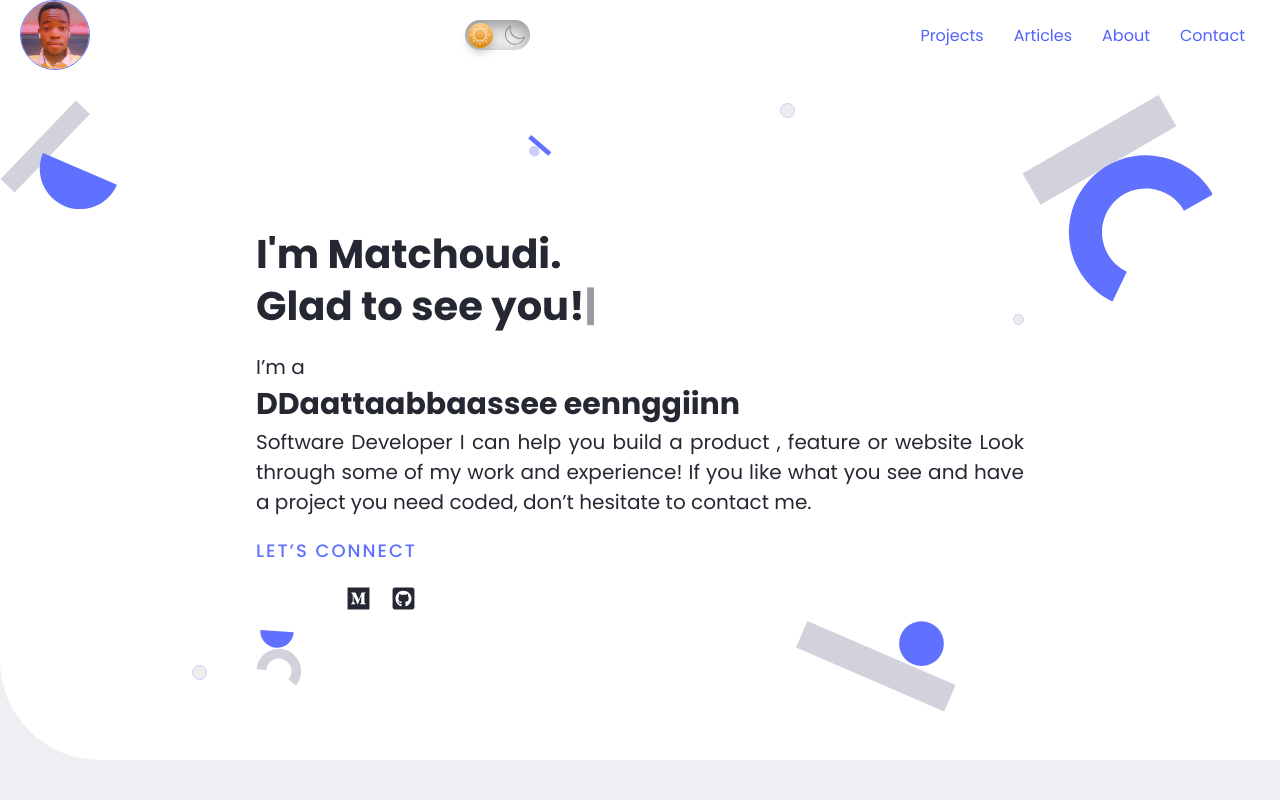
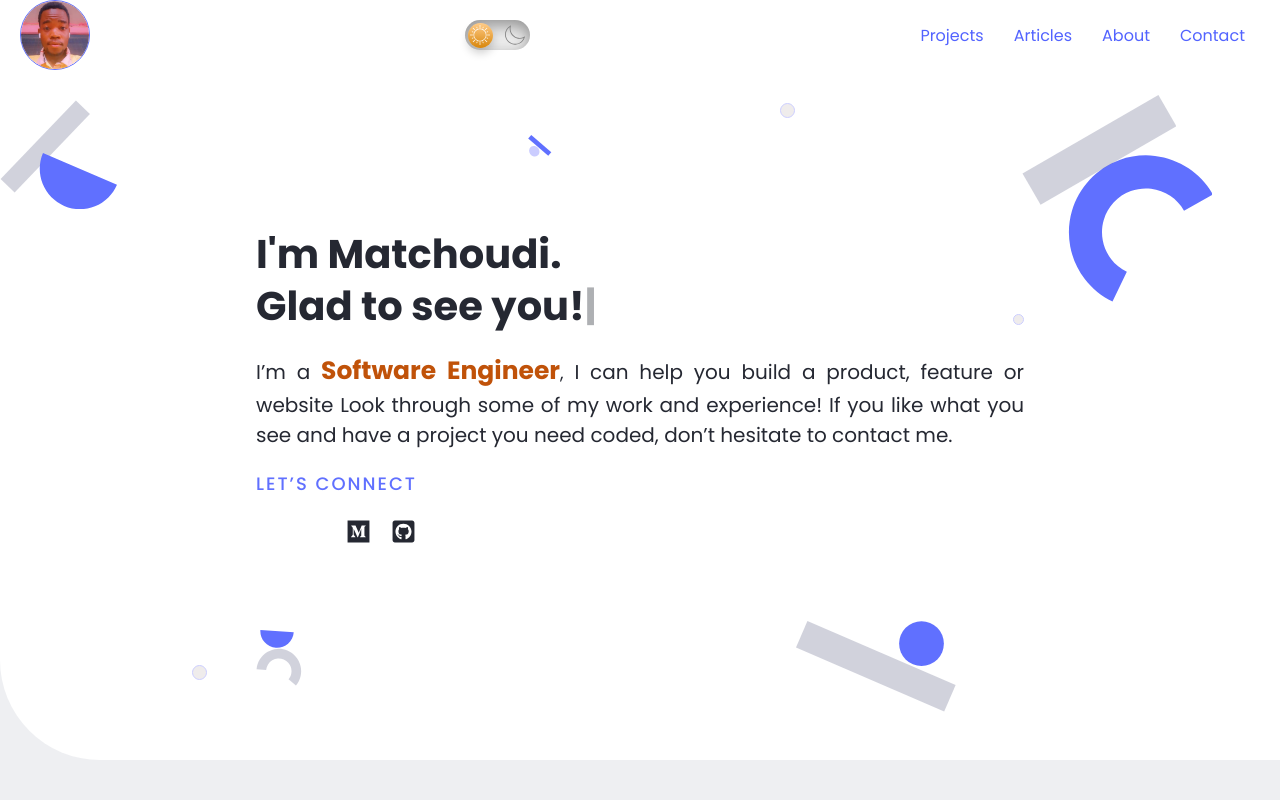
Before and after one commit to LionRouge1/my-portfolio, a React (Create React App) app: page / in a window 1280 px wide. Shown: the top 800 px of the page. Built offline with nearby package versions, Linux system fonts and the light colour scheme; some icons are missing.

Commit message:
Change the deleteWriter component to render an array of job titles

```diff
--- a/src/components/Home.tsx
+++ b/src/components/Home.tsx
@@ -4,10 +4,10 @@ import { FaMedium, FaGithubSquare } from 'react-icons/fa';
 import '../styles/home.scss';
 import ProjectList from './ProjectList';
 import AboutMe from './AboutMe';
-import Contact from './Contact';
 import { Ell15, Ell8, Ell14, Group1, Group2, Group3, Group4, Group5 } from './Design';
 import DeleteWriter from './deleteWriter';
 
+const jobTilles = ['Software Engineer', 'Full-stack Developer', 'Software Developer', 'Front-end Developer', 'Back-end Developer'];
 const Home = () => (
   <>
     <section className="about-me">
@@ -25,7 +25,7 @@ const Home = () => (
       <div className="content">
         <Name />
         <p>
-          I’m a <DeleteWriter title='Software Developer' next='Database engineer' /> Software Developer I can help you build a product , feature
+          I’m a <DeleteWriter titles={ jobTilles } /> I can help you build a product, feature
           or website Look through some of my work and experience! If you like
           what you see and have a project you need coded, don’t hesitate to
           contact me.
--- a/src/components/ProjectList.tsx
+++ b/src/components/ProjectList.tsx
@@ -47,7 +47,7 @@ const ProjectList = () => {
     }
   ];
   const observerFn = useContext(ViewContext);
-  const slide = (entries: any) => {
+  const observer = observerFn((entries) => {
     entries.forEach((entry: any) => {
       if (entry.isIntersecting) {
         const image = entry.target.querySelector('.snapshoot');
@@ -67,9 +67,8 @@ const ProjectList = () => {
         details.style.transform = 'translateY(400px)';
       }
     })
-  };
+  });
 
-  const observer = observerFn(slide as () => void);
   useEffect(() => {
     const projects = document.querySelectorAll<HTMLElement>('.works > article');
 
--- a/src/components/context/getviewContext.tsx
+++ b/src/components/context/getviewContext.tsx
@@ -10,7 +10,7 @@ const config = {
   threshold:  0
 }
 
-const observer = (callback :() => void) => new IntersectionObserver(callback, config);
+const observer = (callback :(entries:any) => void) => new IntersectionObserver(callback, config);
 
 export const ViewContext = createContext(observer);
 
--- a/src/components/deleteWriter.tsx
+++ b/src/components/deleteWriter.tsx
@@ -1,12 +1,19 @@
-import { useEffect, useState } from "react"
-import { DeleteWriterProps } from "../types"
+import { useEffect, useState } from 'react';
+import { DeleteWriterProps } from '../types';
+import Style from '../styles/name.module.scss';
 
-const DeleteWriter = ({title, next} : DeleteWriterProps) => {
-  const [job, setJob] = useState(title);
+const DeleteWriter = ({ titles }: DeleteWriterProps) => {
+  const [position, setPosition] = useState(0);
+  const [job, setJob] = useState(titles[position]);
   // console.log(job);
   const speed = 200;
-  const writer = (counter = 0) => {
-    if(next.length === counter) return setJob(next)
+  const writer = (counter = 0, next = titles[position + 1] || titles[0]) => {
+    if (next.length === counter) {
+      setJob(next);
+      return setPosition((prev) => (
+        (prev + 1 >= titles.length) ? 0 : prev + 1
+      ));
+    }
     setJob((prev) => prev + next.charAt(counter))
     setTimeout(() => {
       writer(counter += 1);
@@ -14,7 +21,7 @@ const DeleteWriter = ({title, next} : DeleteWriterProps) => {
   }
 
   const deleteJob = (counter = job.length) => {
-    if(counter < 0) return writer();
+    if (counter < 0) return writer();
     const text = job.substring(0, counter);
     setJob(text);
     setTimeout(() => {
@@ -23,11 +30,25 @@ const DeleteWriter = ({title, next} : DeleteWriterProps) => {
   }
 
   useEffect(() => {
-    deleteJob();
-  }, [])
+    const jobTitleCursor = document.getElementById('job-title-cursor') as HTMLElement;
+    jobTitleCursor.style.display = 'none';
+    const comma =jobTitleCursor.nextSibling as HTMLElement;
+    comma.style.display = 'inline'
+    setTimeout(() => {
+      const jobTitleCursor = document.getElementById('job-title-cursor') as HTMLElement;
+      jobTitleCursor.style.display = 'inline';
+      const comma =jobTitleCursor.nextSibling as HTMLElement;
+      comma.style.display = 'none'
+      deleteJob();
+    }, 7500);
+  }, [position])
 
   return (
-    <h2>{job}</h2>
+    <span id="job-title">
+      {job}
+      <span id='job-title-cursor' className={Style.nameCur}>|</span>
+      <span className={Style.comma}>,</span>
+    </span>
   )
 };
 
--- a/src/index.scss
+++ b/src/index.scss
@@ -52,6 +52,12 @@ body {
 
 #root {
   overflow-x: hidden;
+}
+
+#job-title {
+  font-size: 25px;
+  font-weight: bold;
+  color: #c05209;
 }
 
 .group {
--- a/src/styles/name.module.scss
+++ b/src/styles/name.module.scss
@@ -1,8 +1,15 @@
 .nameCur {
+  opacity: 0.8;
   animation: blink 1s linear 1s infinite alternate;
 }
 
 @keyframes blink{
   from {opacity: 0;}
-  to {opacity: 1;}
+  to {opacity: 0.8;}
 }
+
+.comma {
+  display: none;
+  font-weight: normal;
+  font-size: 18px;
+}
--- a/src/types.tsx
+++ b/src/types.tsx
@@ -37,6 +37,5 @@ export type skillProps = {
 }
 
 export type DeleteWriterProps = {
-  title: string
-  next: string
+  titles: string[]
 }
```
